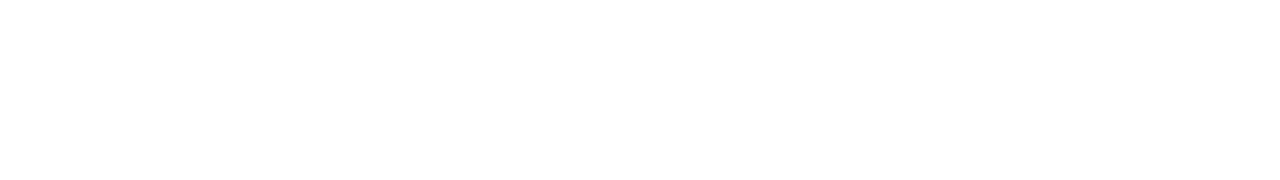
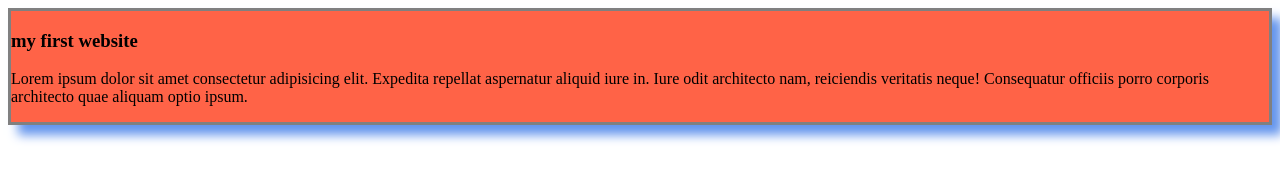
Before and after one commit to CyberNinja12345/my-simple-website, a plain HTML site: page index.html in a window 1280 px wide. Drawn offline with Linux system fonts and the light colour scheme.

Commit message:
added the first blog

```diff
--- a/index.html
+++ b/index.html
@@ -4,8 +4,13 @@
     <meta charset="UTF-8">
     <meta name="viewport" content="width=device-width, initial-scale=1.0">
     <title>My Simple Website</title>
+    <link rel="stylesheet" href="styles/blog.css">
 </head>
 <body>
+    <div class="div">
+        <h3>my first website</h3>
+        <p>Lorem ipsum dolor sit amet consectetur adipisicing elit. Expedita repellat aspernatur aliquid iure in. Iure odit architecto nam, reiciendis veritatis neque! Consequatur officiis porro corporis architecto quae aliquam optio ipsum.</p>
+    </div>
 
 </body>
 </html>
--- /dev/null
+++ b/styles/blog.css
@@ -0,0 +1,7 @@
+.div{
+    background-color: tomato;
+    border: solid gray;
+    box-shadow: 10px 10px 10px cornflowerblue;
+
+
+}
```
